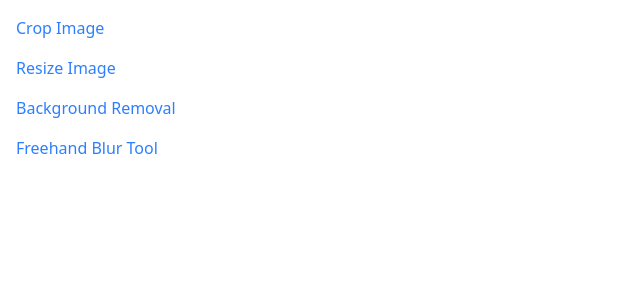
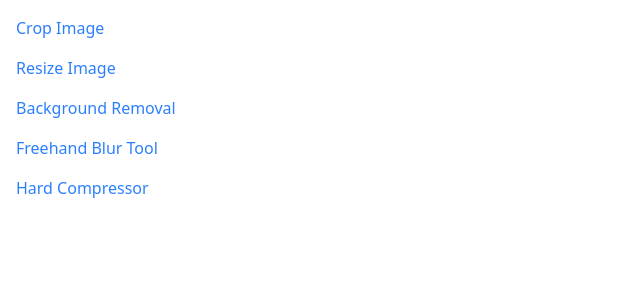
Before and after one commit to AkashCDR/project, a Next.js app: page / in a window 1280 px wide. Shown: the top 300 px of the page, without its empty margins (0-640 px from the left). Built offline with nearby package versions, Linux system fonts and the light colour scheme.

Commit message:
link added at Home

```diff
--- a/src/app/page.tsx
+++ b/src/app/page.tsx
@@ -16,6 +16,9 @@ const Home = () => {
       <Link href="/blur" className="block mb-4 text-blue-500 hover:underline">
         Freehand Blur Tool
       </Link>
+      <Link href="/hard-compressor" className="block mb-4 text-blue-500 hover:underline">
+        Hard Compressor
+      </Link>
     </div>
   );
 };
```
